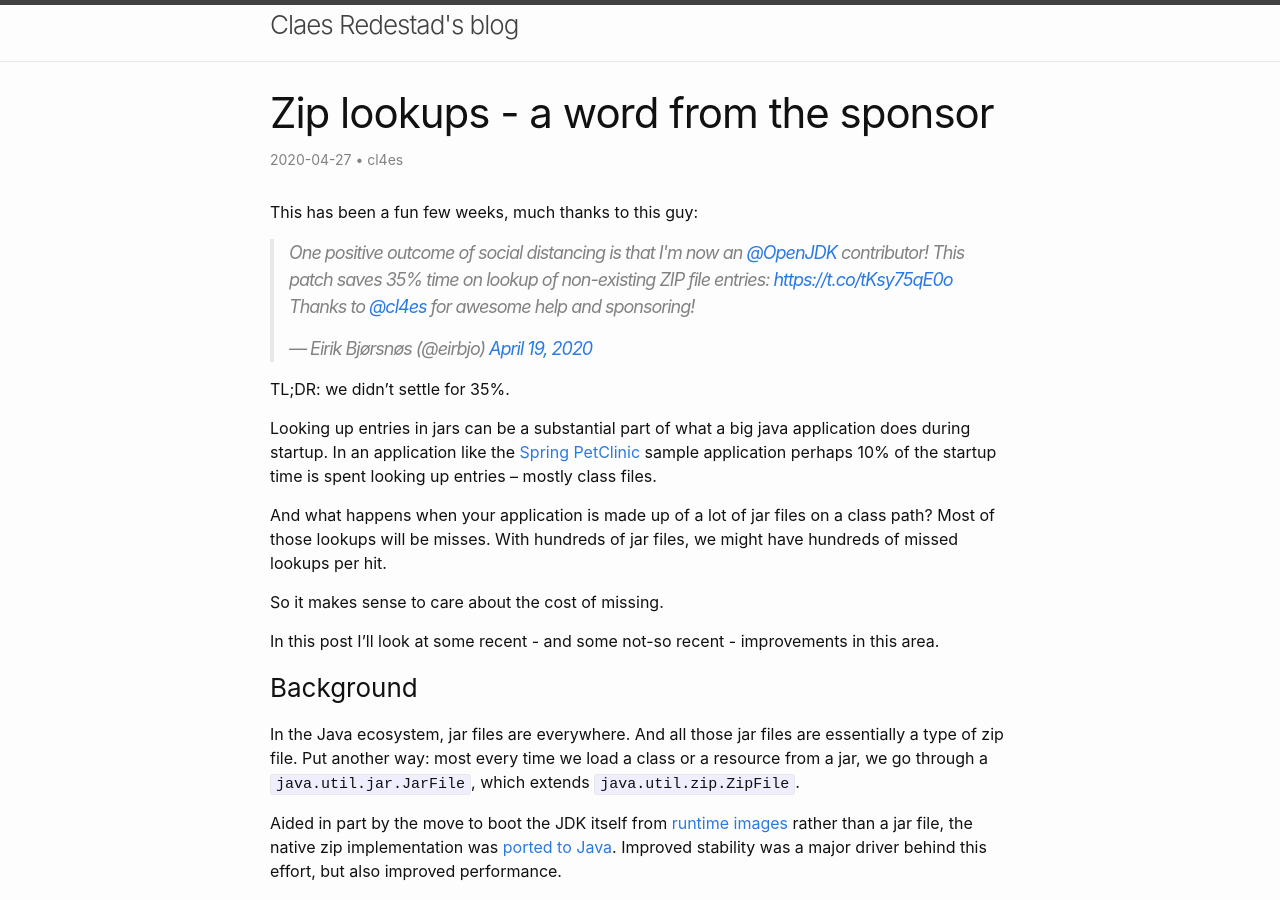
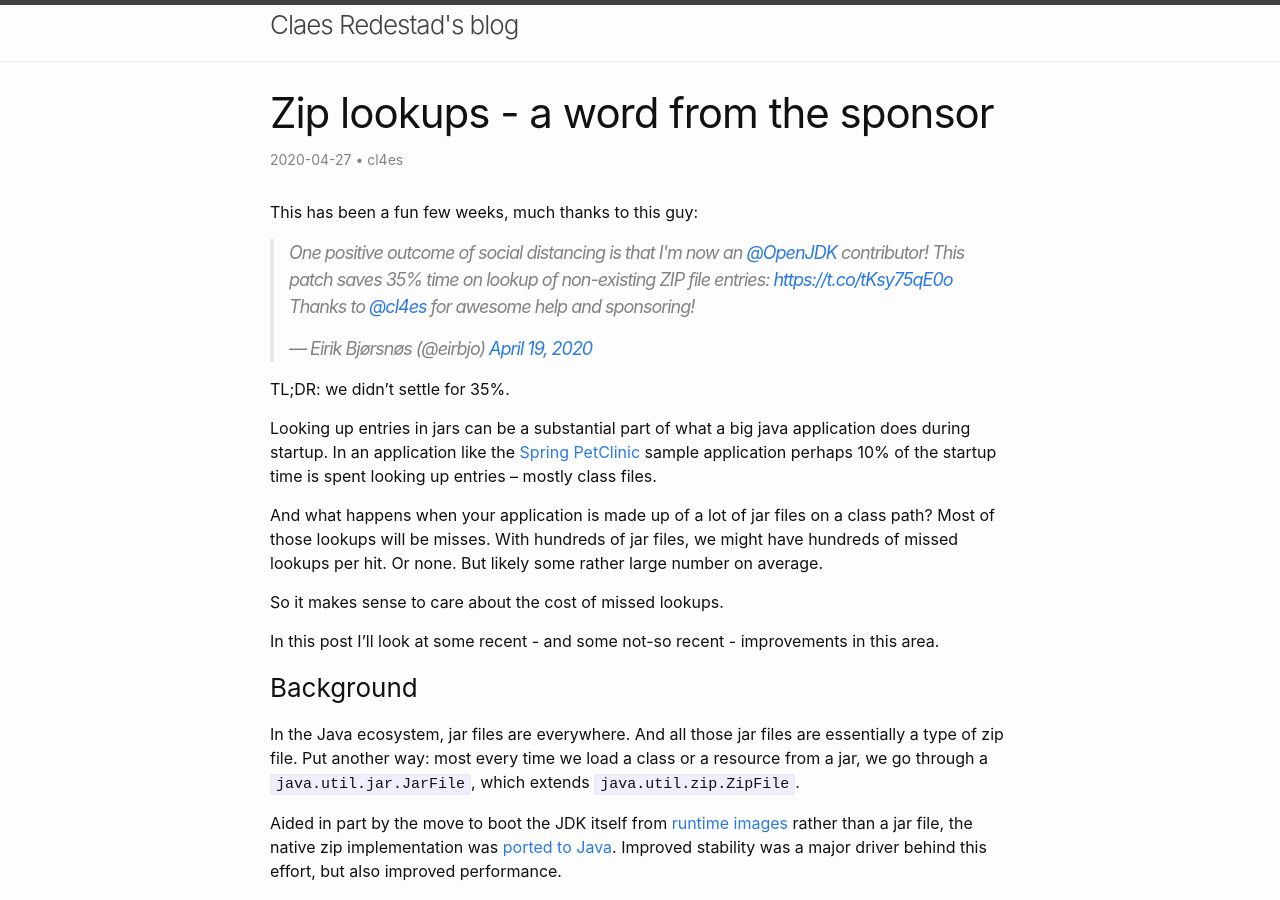
Before and after one commit to cl4es/cl4es.github.io, a Jekyll site: the page built from _posts/2020-04-27-Zip-Lookups.md, in a window 1280 px wide and 900 px high. Built offline with Jekyll 4.4.1, drawn with Linux system fonts in a browser that asks for light colours; comment, search, counter and statistics services are not loaded.

Commit message:
Refined flow

```diff
--- a/_posts/2020-04-27-Zip-Lookups.md
+++ b/_posts/2020-04-27-Zip-Lookups.md
@@ -19,9 +19,9 @@ application does during startup. In an application like the
  application perhaps 10% of the startup time is spent looking up entries -- mostly class files.
 
  And what happens when your application is made up of a lot of jar files on a class path? Most of those lookups
- will be misses. With hundreds of jar files, we might have hundreds of missed lookups per hit.
+ will be misses. With hundreds of jar files, we might have hundreds of missed lookups per hit. Or none. But likely some rather large number on average.
 
- So it makes sense to care about the cost of missing.
+ So it makes sense to care about the cost of missed lookups.
 
  In this post I'll look at some recent - and some not-so recent - improvements in this area.
 
```
